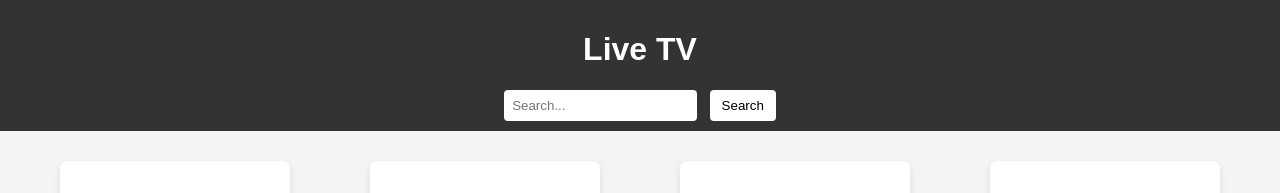
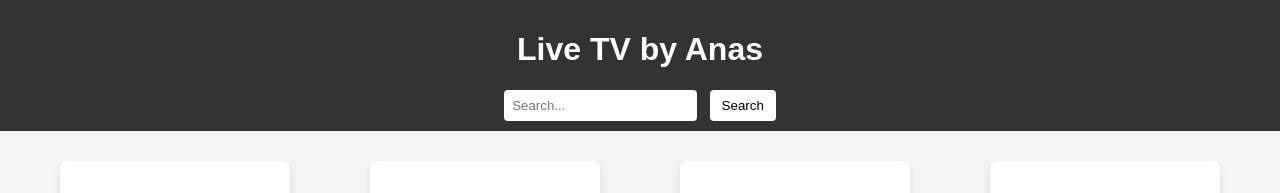
Before and after one commit to Mdas129/Anas12, a plain HTML site: page Index.html in a window 1280 px wide. Shown: the top 193 px of the page. Drawn offline with Linux system fonts and the light colour scheme.

Commit message:
Update Index.html

```diff
--- a/Index.html
+++ b/Index.html
@@ -70,7 +70,7 @@
 </head>
 <body>
   <header>
-        <h1>Live TV</h1>
+        <h1>Live TV by Anas</h1>
         <input type="text" id="searchInput" class="search-input" placeholder="Search...">
         <button class="search-button" onclick="handleSearch()">Search</button>
     </header>
```
